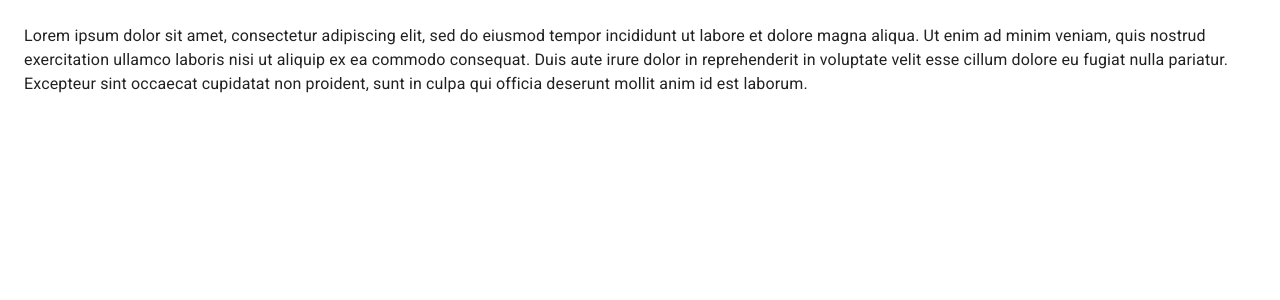
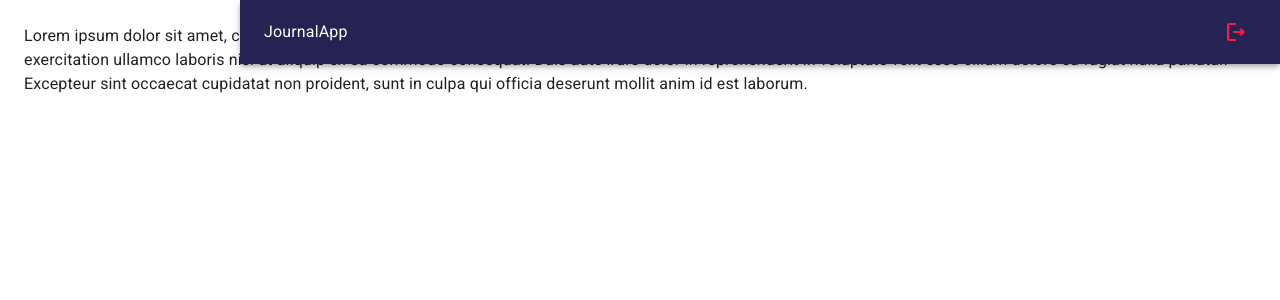
Before and after one commit to carballod/JournalApp, a React (Vite) app: page / in a window 1280 px wide. Shown: the top 300 px of the page. Built offline with nearby package versions, Linux system fonts and the light colour scheme.

Commit message:
Agrega el Navbar

```diff
--- /dev/null
+++ b/src/journal/components/Navbar.jsx
@@ -0,0 +1,33 @@
+import { LogoutOutlined, MenuOutlined } from "@mui/icons-material"
+import { AppBar, Grid, IconButton, Toolbar, Typography } from "@mui/material"
+
+
+export const NavBar = ({ drawerWidth = 240 }) => (
+    <AppBar
+        position='fixed'
+        sx={{
+            width: { sm: `calc(100% - ${drawerWidth}px)` },
+            ml: { sm: `${drawerWidth}px ` },
+        }}
+    >
+        <Toolbar>
+            <IconButton
+                color='inherit'
+                edge='start'
+                sx={{ mr: 2, display: { sm: 'none' } }}
+            >
+                <MenuOutlined />
+            </IconButton>
+
+            <Grid container direction='row' justifyContent='space-between' alignItems='center'>
+                <Typography variant='6' noWrap component='div'>JournalApp</Typography>
+
+                <IconButton color='error'>
+                    <LogoutOutlined />
+                </IconButton>
+
+            </Grid>
+
+        </Toolbar>
+    </AppBar>
+)
--- /dev/null
+++ b/src/journal/components/index.js
@@ -0,0 +1,3 @@
+
+
+export * from './Navbar';
--- a/src/journal/layout/JournalLayout.jsx
+++ b/src/journal/layout/JournalLayout.jsx
@@ -1,4 +1,5 @@
 import { Box } from "@mui/material";
+import { NavBar } from "../components";
 
 const drawerWidth = 240;
 
@@ -6,7 +7,7 @@
   return (
     <Box sx={{ display: "flex" }}>
 
-      {/* Navbar drawerWidth */}
+      <NavBar drawerWidth={ drawerWidth } />
 
       {/* Sidebar drawerWidth */}
 
```
